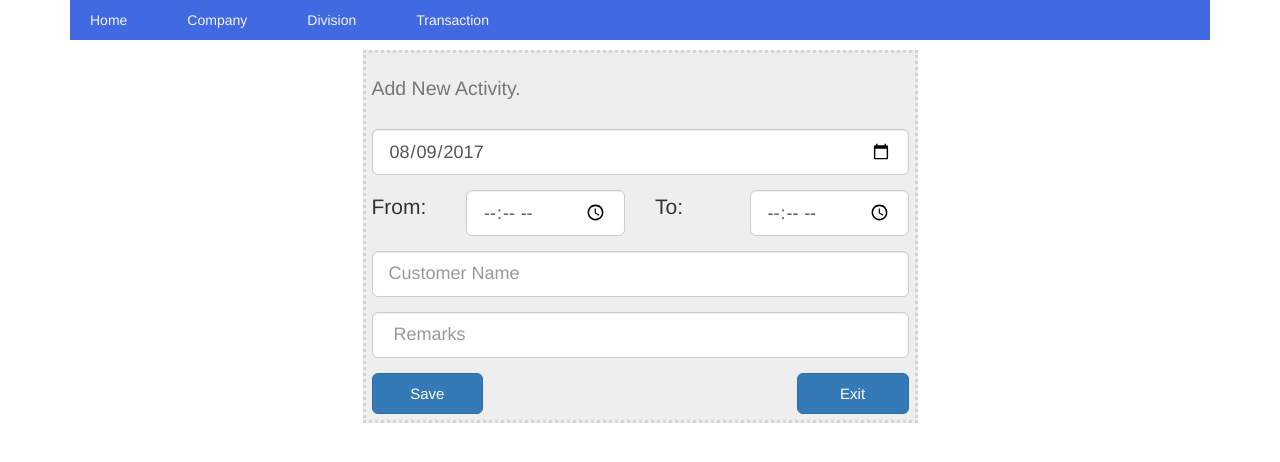
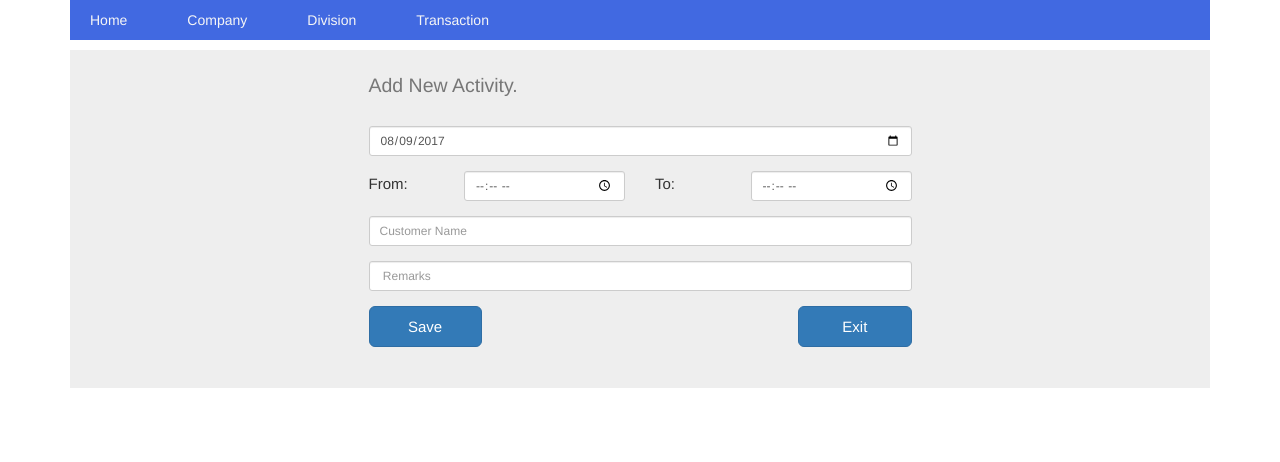
Before and after one commit to inwonday/pettyCash, a Django app: page /addActivity in a window 1280 px wide. Shown: the part 71-533 px from the top of the page. Run offline with Django 3.2, Linux system fonts and the light colour scheme; a user stored in the database is signed in; data comes from the database, SQL or seed files in the repository; some libraries are stand-ins or nearby versions.

Commit message:
addActivity css

```diff
--- a/bwi/templates/bwi/addActivity.html
+++ b/bwi/templates/bwi/addActivity.html
@@ -33,14 +33,8 @@
   background-image: linear-gradient(to right, #c4e17f, #c4e17f 12.5%, #f7fdca 12.5%, #f7fdca 25%, #fecf71 25%, #fecf71 37.5%, #f0776c 37.5%, #f0776c 50%, #db9dbe 50%, #db9dbe 62.5%, #c49cde 62.5%, #c49cde 75%, #669ae1 75%, #669ae1 87.5%, #62c2e4 87.5%, #62c2e4);
 }
 
-        .box{
-    padding: 20px;
-    margin: 0 auto;
-    background-color: #eee;
-    border: 3px dotted rgba(0,0,0,0.1);
-        }
         .size{
-  font-size:21px;
+  font-size:15px;
    margin-top:5px;
 }
 </style>
@@ -49,6 +43,8 @@
 {% include "bwi/common/_header.html" %}
 
 <div class="container" style="margin-top:100px">
+    <div class="wrapper">
+
 
 <div class="row">
     <div class="col-xs-12 col-sm-8 col-md-6 col-sm-offset-2 col-md-offset-3">
@@ -58,7 +54,7 @@
 			<h2> <small>Add New Activity.</small></h2>
             <br/>
             <div class="form-group">
-				<input type="date" name="date" id="date" class="form-control input-lg" placeholder=" Date" tabindex="4">
+				<input type="date" name="date" id="date" class="form-control input-sm" placeholder=" Date" tabindex="4">
 			</div>
 			<div class="row">
                 <div class="col-xs-6 col-sm-2 col-md-2">
@@ -68,7 +64,7 @@
                 </div>
 				<div class="col-xs-6 col-sm-4 col-md-4">
 					<div class="form-group">
-                        <input type="time" name="opFrom" id="opFrom" class="form-control input-lg" placeholder="From" tabindex="1">
+                        <input type="time" name="opFrom" id="opFrom" class="form-control input-sm" placeholder="From" tabindex="1">
 					</div>
 				</div>
                  <div class="col-xs-6 col-sm-2 col-md-2">
@@ -78,15 +74,15 @@
                 </div>
 				<div class="col-xs-6 col-sm-4 col-md-4">
 					<div class="form-group">
-                        <input type="time" name="opTo" id="opTo" class="form-control input-lg" placeholder="To" tabindex="2">
+                        <input type="time" name="opTo" id="opTo" class="form-control input-sm" placeholder="To" tabindex="2">
 					</div>
 				</div>
 			</div>
              <div class="form-group">
-				<input type="text" name="customerName" id="customerName" class="form-control input-lg" placeholder="Customer Name" tabindex="4">
+				<input type="text" name="customerName" id="customerName" class="form-control input-sm" placeholder="Customer Name" tabindex="4">
 			</div>
             <div class="form-group">
-				<input type="text" name="remarks" id="remarks" class="form-control input-lg" placeholder=" Remarks" tabindex="4">
+				<input type="text" name="remarks" id="remarks" class="form-control input-sm" placeholder=" Remarks" tabindex="4">
 			</div>
 
 			<div class="row">
@@ -100,6 +96,7 @@
 	</div>
 </div>
 </div>
+    </div>
 
 
 <script>
```
